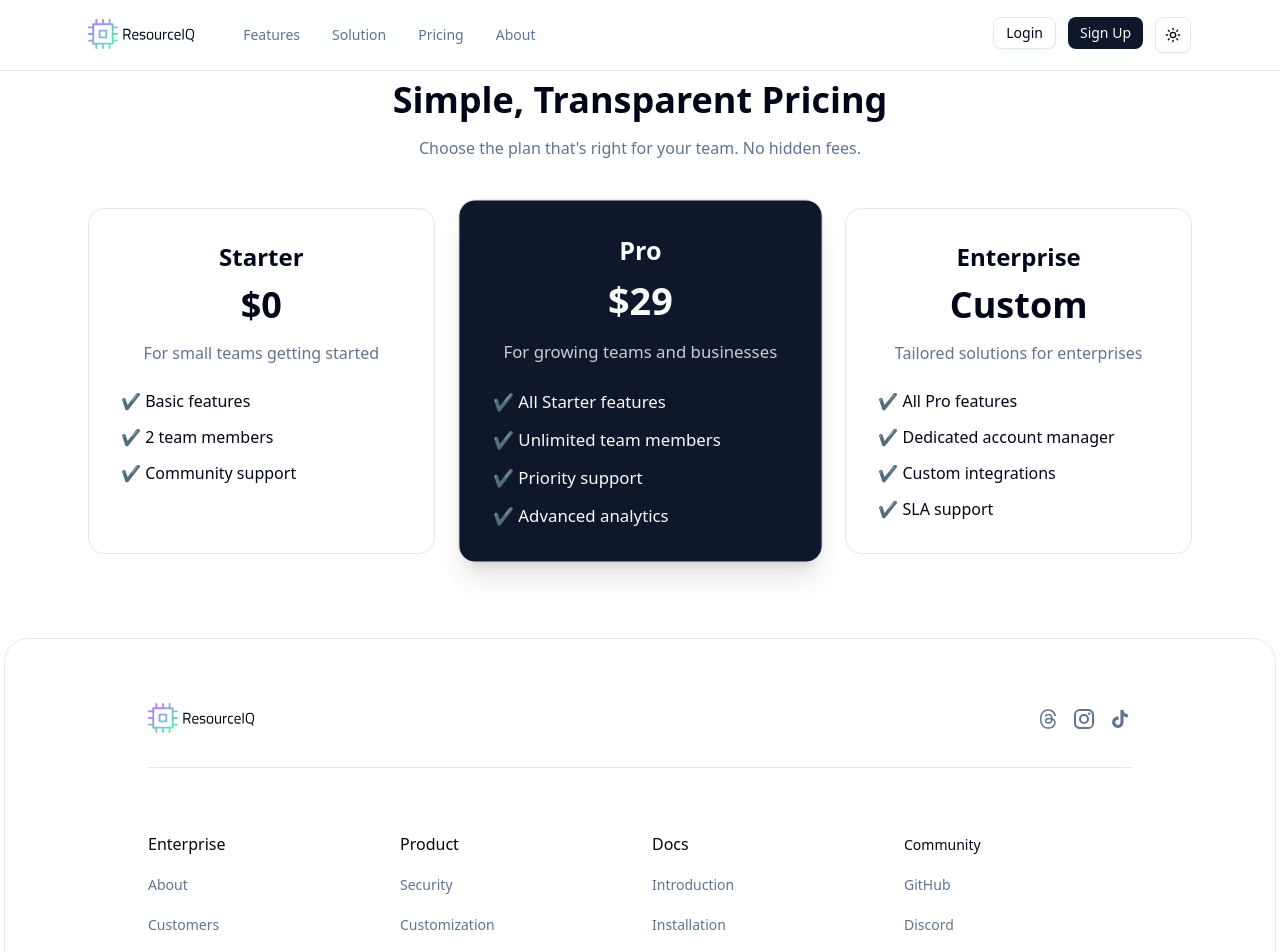
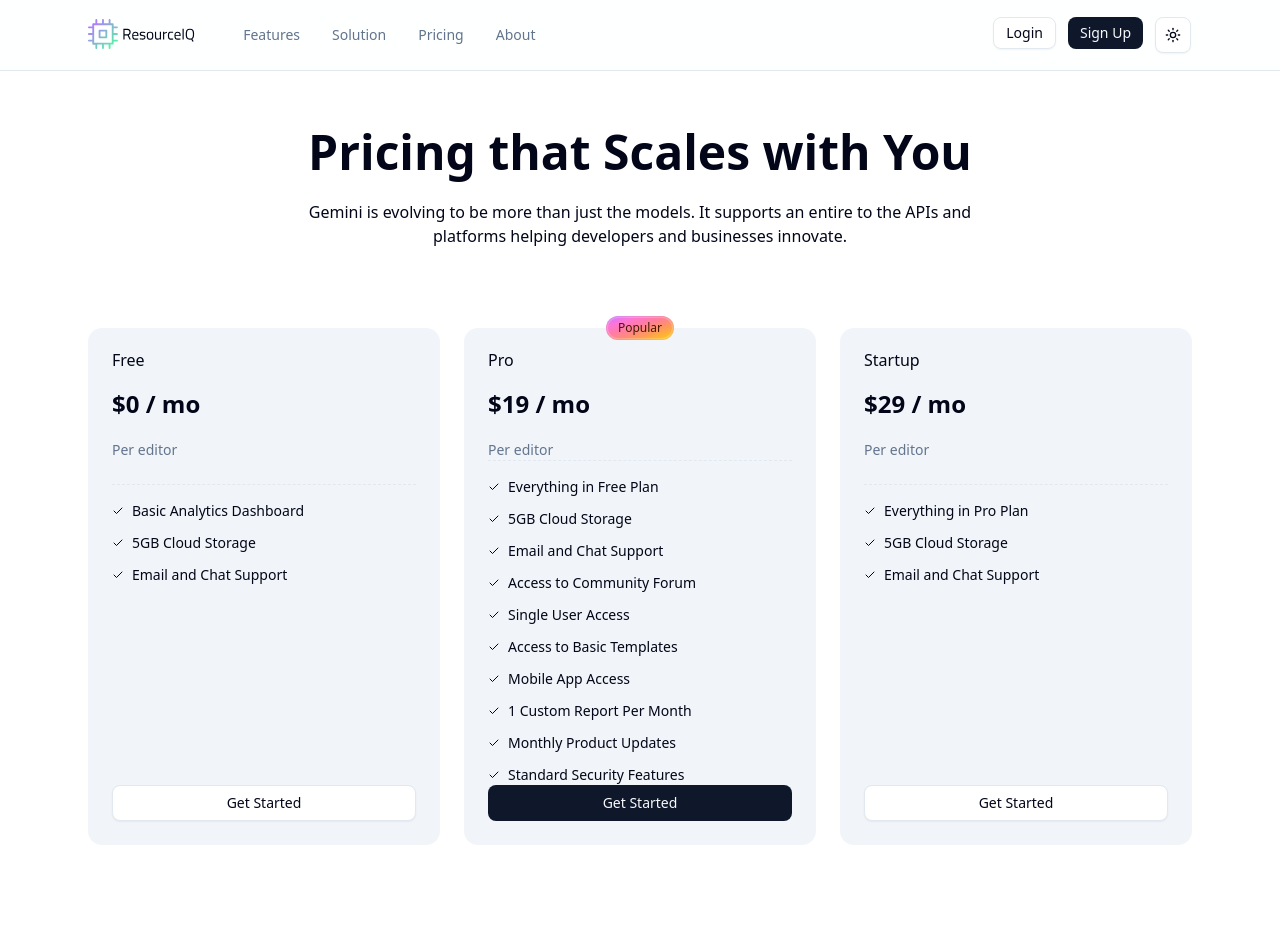
Before and after one commit to ResourceIQ/Landing, a Next.js app: page /pricing in a window 1280 px wide. Shown: the top 952 px of the page. Built offline with nearby package versions, Linux system fonts and the light colour scheme.

Commit message:
pricing page done

```diff
--- a/components/pricing-section.tsx
+++ b/components/pricing-section.tsx
@@ -1,54 +1,117 @@
-export default function PricingSection() {
+import Link from 'next/link'
+import { Button } from '@/components/ui/button'
+import { Card, CardContent, CardDescription, CardFooter, CardHeader, CardTitle } from '@/components/ui/card'
+import { Check } from 'lucide-react'
+
+export default function Pricing() {
     return (
-    <section className="py-20">
-      <div className="max-w-6xl mx-auto px-6 text-center">
-        <h2 className="text-4xl font-bold mb-4">Simple, Transparent Pricing</h2>
-        <p className="text-muted-foreground max-w-2xl mx-auto">
-          Choose the plan that's right for your team. No hidden fees.
-        </p>
-
-        <div className="grid md:grid-cols-3 gap-8 mt-12">
-
-          {/* Free Plan */}
-          <div className="border rounded-2xl p-8 bg-background/50 hover:shadow-lg duration-200">
-            <h3 className="text-2xl font-semibold mb-3">Starter</h3>
-            <p className="text-4xl font-bold mb-4">$0</p>
-            <p className="text-muted-foreground mb-6">For small teams getting started</p>
-            <ul className="space-y-3 text-left">
-              <li>✔ Basic features</li>
-              <li>✔ 2 team members</li>
-              <li>✔ Community support</li>
-            </ul>
+        <section className="py-16 md:py-32">
+            <div className="mx-auto max-w-6xl px-6">
+                <div className="mx-auto max-w-2xl space-y-6 text-center">
+                    <h1 className="text-center text-4xl font-semibold lg:text-5xl">Pricing that Scales with You</h1>
+                    <p>Gemini is evolving to be more than just the models. It supports an entire to the APIs and platforms helping developers and businesses innovate.</p>
                 </div>
 
-          {/* Pro Plan */}
-          <div className="border rounded-2xl p-8 bg-primary text-primary-foreground shadow-xl scale-105">
-            <h3 className="text-2xl font-semibold mb-3">Pro</h3>
-            <p className="text-4xl font-bold mb-4">$29</p>
-            <p className="opacity-80 mb-6">For growing teams and businesses</p>
-            <ul className="space-y-3 text-left">
-              <li>✔ All Starter features</li>
-              <li>✔ Unlimited team members</li>
-              <li>✔ Priority support</li>
-              <li>✔ Advanced analytics</li>
+                <div className="mt-8 grid gap-6 [--color-card:var(--color-muted)] *:border-none *:shadow-none md:mt-20 md:grid-cols-3 dark:[--color-muted:var(--color-zinc-900)]">
+                    <Card className="bg-muted flex flex-col">
+                        <CardHeader>
+                            <CardTitle className="font-medium">Free</CardTitle>
+                            <span className="my-3 block text-2xl font-semibold">$0 / mo</span>
+                            <CardDescription className="text-sm">Per editor</CardDescription>
+                        </CardHeader>
+
+                        <CardContent className="space-y-4">
+                            <hr className="border-dashed" />
+
+                            <ul className="list-outside space-y-3 text-sm">
+                                {['Basic Analytics Dashboard', '5GB Cloud Storage', 'Email and Chat Support'].map((item, index) => (
+                                    <li
+                                        key={index}
+                                        className="flex items-center gap-2">
+                                        <Check className="size-3" />
+                                        {item}
+                                    </li>
+                                ))}
                             </ul>
+                        </CardContent>
+
+                        <CardFooter className="mt-auto">
+                            <Button
+                                asChild
+                                variant="outline"
+                                className="w-full">
+                                <Link href="">Get Started</Link>
+                            </Button>
+                        </CardFooter>
+                    </Card>
+
+                    <Card className="bg-muted relative">
+                        <span className="bg-linear-to-br/increasing absolute inset-x-0 -top-3 mx-auto flex h-6 w-fit items-center rounded-full from-purple-400 to-amber-300 px-3 py-1 text-xs font-medium text-amber-950 ring-1 ring-inset ring-white/20 ring-offset-1 ring-offset-gray-950/5">Popular</span>
+
+                        <div className="flex flex-col">
+                            <CardHeader>
+                                <CardTitle className="font-medium">Pro</CardTitle>
+                                <span className="my-3 block text-2xl font-semibold">$19 / mo</span>
+                                <CardDescription className="text-sm">Per editor</CardDescription>
+                            </CardHeader>
+
+                            <CardContent className="space-y-4">
+                                <hr className="border-dashed" />
+                                <ul className="list-outside space-y-3 text-sm">
+                                    {['Everything in Free Plan', '5GB Cloud Storage', 'Email and Chat Support', 'Access to Community Forum', 'Single User Access', 'Access to Basic Templates', 'Mobile App Access', '1 Custom Report Per Month', 'Monthly Product Updates', 'Standard Security Features'].map((item, index) => (
+                                        <li
+                                            key={index}
+                                            className="flex items-center gap-2">
+                                            <Check className="size-3" />
+                                            {item}
+                                        </li>
+                                    ))}
+                                </ul>
+                            </CardContent>
+
+                            <CardFooter>
+                                <Button
+                                    asChild
+                                    className="w-full">
+                                    <Link href="">Get Started</Link>
+                                </Button>
+                            </CardFooter>
                         </div>
+                    </Card>
 
-          {/* Enterprise Plan */}
-          <div className="border rounded-2xl p-8 bg-background/50 hover:shadow-lg duration-200">
-            <h3 className="text-2xl font-semibold mb-3">Enterprise</h3>
-            <p className="text-4xl font-bold mb-4">Custom</p>
-            <p className="text-muted-foreground mb-6">Tailored solutions for enterprises</p>
-            <ul className="space-y-3 text-left">
-              <li>✔ All Pro features</li>
-              <li>✔ Dedicated account manager</li>
-              <li>✔ Custom integrations</li>
-              <li>✔ SLA support</li>
+                    <Card className="bg-muted flex flex-col">
+                        <CardHeader>
+                            <CardTitle className="font-medium">Startup</CardTitle>
+                            <span className="my-3 block text-2xl font-semibold">$29 / mo</span>
+                            <CardDescription className="text-sm">Per editor</CardDescription>
+                        </CardHeader>
+
+                        <CardContent className="space-y-4">
+                            <hr className="border-dashed" />
+
+                            <ul className="list-outside space-y-3 text-sm">
+                                {['Everything in Pro Plan', '5GB Cloud Storage', 'Email and Chat Support'].map((item, index) => (
+                                    <li
+                                        key={index}
+                                        className="flex items-center gap-2">
+                                        <Check className="size-3" />
+                                        {item}
+                                    </li>
+                                ))}
                             </ul>
-          </div>
+                        </CardContent>
 
+                        <CardFooter className="mt-auto">
+                            <Button
+                                asChild
+                                variant="outline"
+                                className="w-full">
+                                <Link href="">Get Started</Link>
+                            </Button>
+                        </CardFooter>
+                    </Card>
                 </div>
             </div>
         </section>
-  );
+    )
 }
```
Lines whose indentation alone changed are shown as unchanged.
